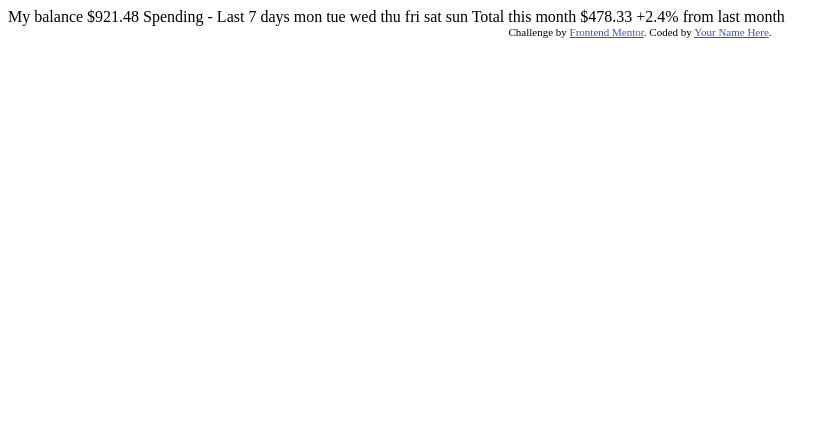
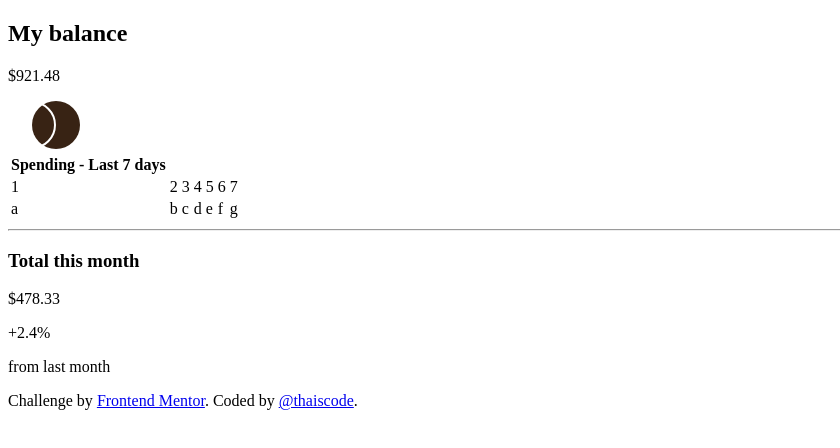
Before and after one commit to thaiscode/expenses-chart-component-main, a plain HTML site: page index.html in a window 1280 px wide. Shown: the whole page, without its empty margins (0-840 px from the left). Drawn offline with Linux system fonts and the light colour scheme.

Commit message:
defined structure

```diff
--- a/index.html
+++ b/index.html
@@ -6,21 +6,68 @@
 
   <link rel="icon" type="image/png" sizes="32x32" href="./images/favicon-32x32.png">
 
+  <!-- Font -->
+  <link href="https://fonts.googleapis.com/css2?family=DM+Sans:wght@400;700&display=swap" rel="stylesheet">
+
+  <!-- Style -->
+  <link rel="stylesheet" href="style.css">
+
   <title>Frontend Mentor | Expenses chart component</title>
 
-  <!-- Feel free to remove these styles or customise in your own stylesheet 👍 -->
-  <style>
-    .attribution { font-size: 11px; text-align: center; }
-    .attribution a { color: hsl(228, 45%, 44%); }
-  </style>
+
 </head>
 <body>
 
-  My balance
-  $921.48
+  <header class="header">
+    <div class="header__data">
+      <h2 class="header__title">My balance</h2>
+      <p class="header__value">$921.48</p>
+    </div>
 
-  Spending - Last 7 days
+    <img src="images/logo.svg" alt="" class="header__logo">
+  </header>
 
+  <main>
+    <table>
+      <th>Spending - Last 7 days</th>
+
+      <tr>
+        <td>1</td>
+        <td>2</td>
+        <td>3</td>
+        <td>4</td>
+        <td>5</td>
+        <td>6</td>
+        <td>7</td>
+      </tr>
+
+      <tr>
+        <td>a</td>
+        <td>b</td>
+        <td>c</td>
+        <td>d</td>
+        <td>e</td>
+        <td>f</td>
+        <td>g</td>
+      </tr>
+    </table>
+
+    <hr>
+
+    <section>
+      <div>
+        <h3>Total this month</h3>
+        <p>$478.33</p>
+      </div>
+
+      <div>
+        <p>+2.4%</p>
+        <p>from last month</p>
+      </div>
+    </section>
+  </main>
+
+<!--
   mon
   tue
   wed
@@ -28,16 +75,13 @@
   fri
   sat
   sun
+-->
+  <footer class="attribution">
+    Challenge by <a href="https://www.frontendmentor.io?ref=challenge" target="_blank">Frontend Mentor</a>.
+    Coded by <a href="https://github.com/thaiscode">@thaiscode</a>.
+  </footer>
 
-  Total this month
-  $478.33
-
-  +2.4%
-  from last month
-
-  <div class="attribution">
-    Challenge by <a href="https://www.frontendmentor.io?ref=challenge" target="_blank">Frontend Mentor</a>.
-    Coded by <a href="#">Your Name Here</a>.
-  </div>
+  <!-- Script -->
+  <script src="script.js"></script>
 </body>
 </html>
```
